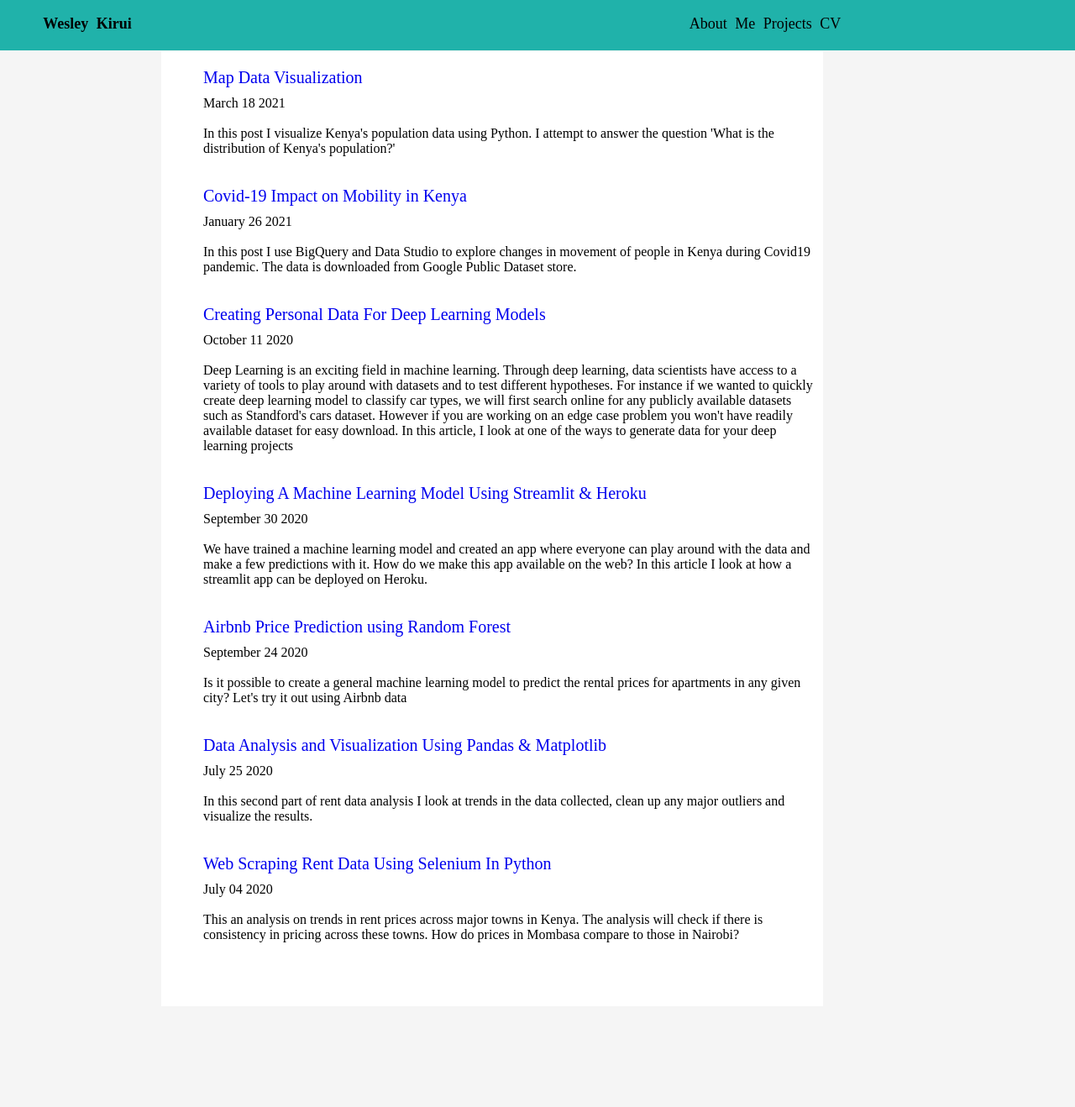
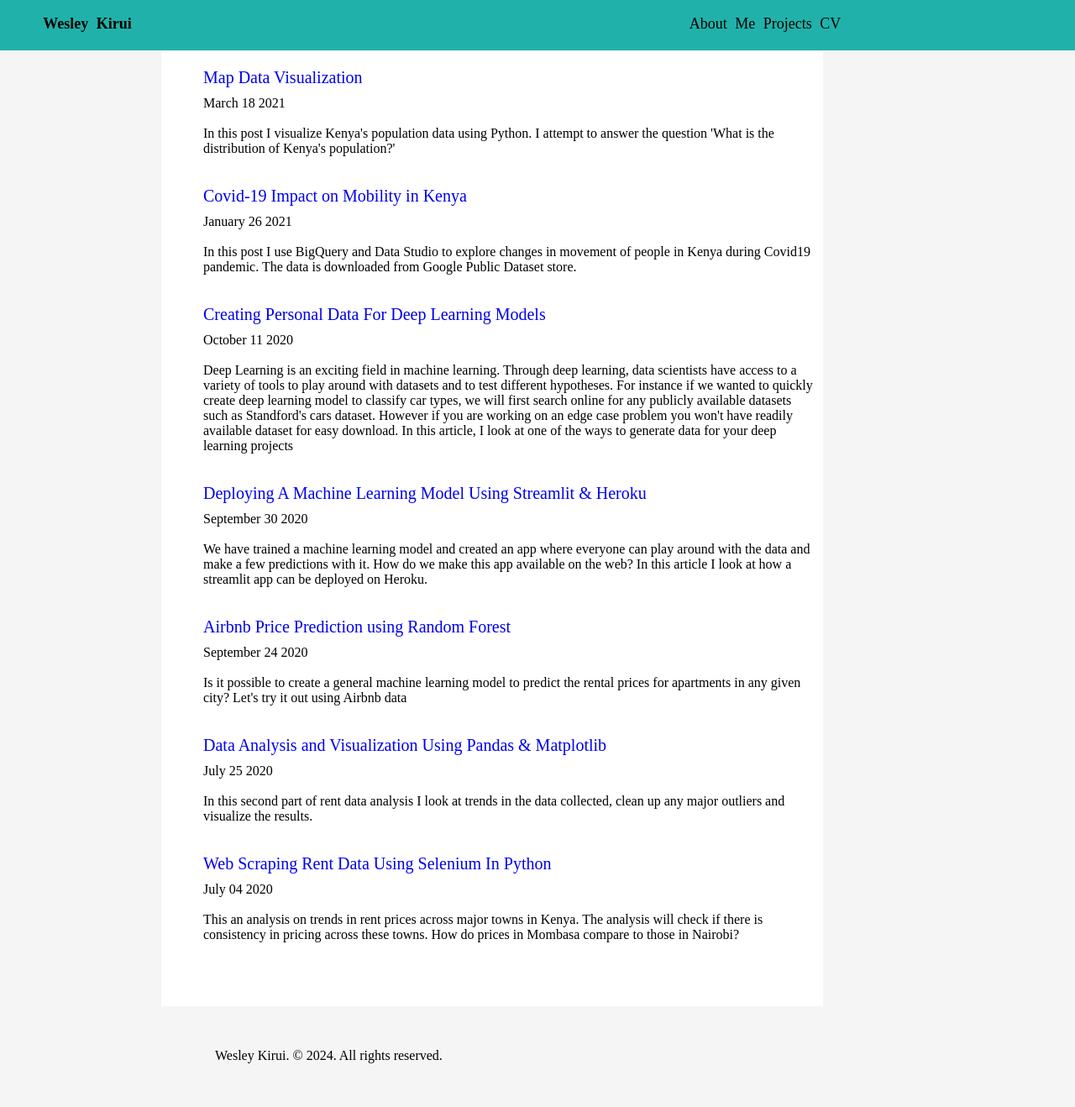
Before and after one commit to wkirui/wkirui.github.io, a Jekyll site: the page built from index.html, in a window 1280 px wide. Shown: the whole page at 84% size. Built offline with Jekyll 4.4.1, drawn with Linux system fonts in a browser that asks for light colours; nearby versions of some CDN libraries.

Commit message:
fix date

```diff
--- a/_includes/footer.html
+++ b/_includes/footer.html
@@ -1,7 +1,5 @@
-<footer id="footer>
-<script>
-    let year = new Date().getFullYear();
-    <p>Wesley Kirui. &copy; year. All rights reserved.</p>
+<footer id="footer">
 
-</script>
+    <p>Wesley Kirui. &copy; {{ site.time | date: '%Y' }}. All rights reserved.</p>
+
 </footer>
```
